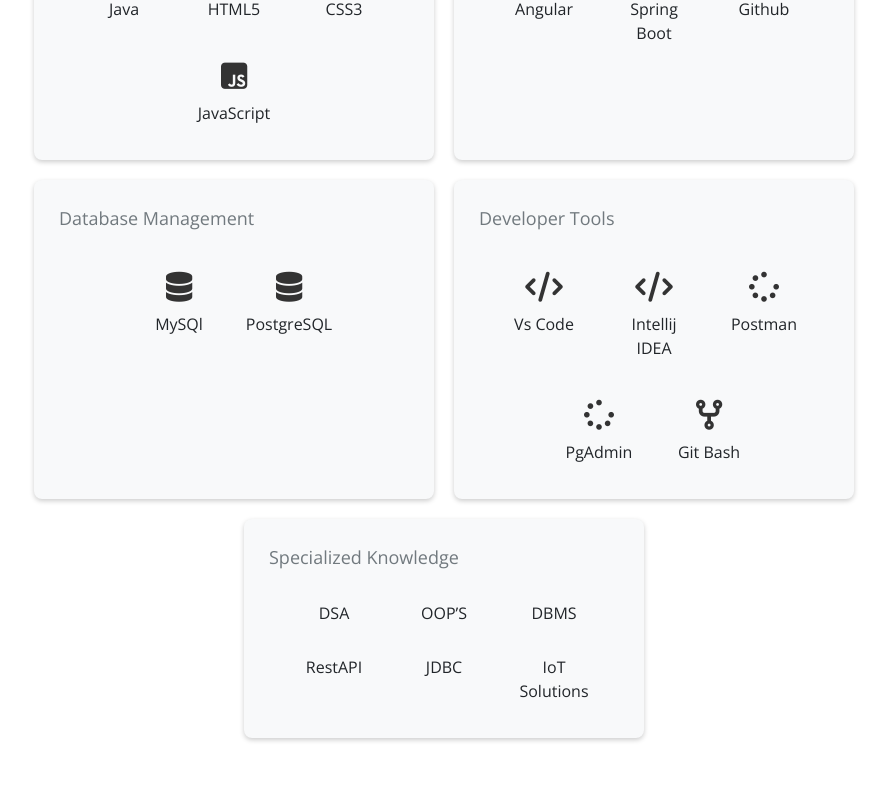
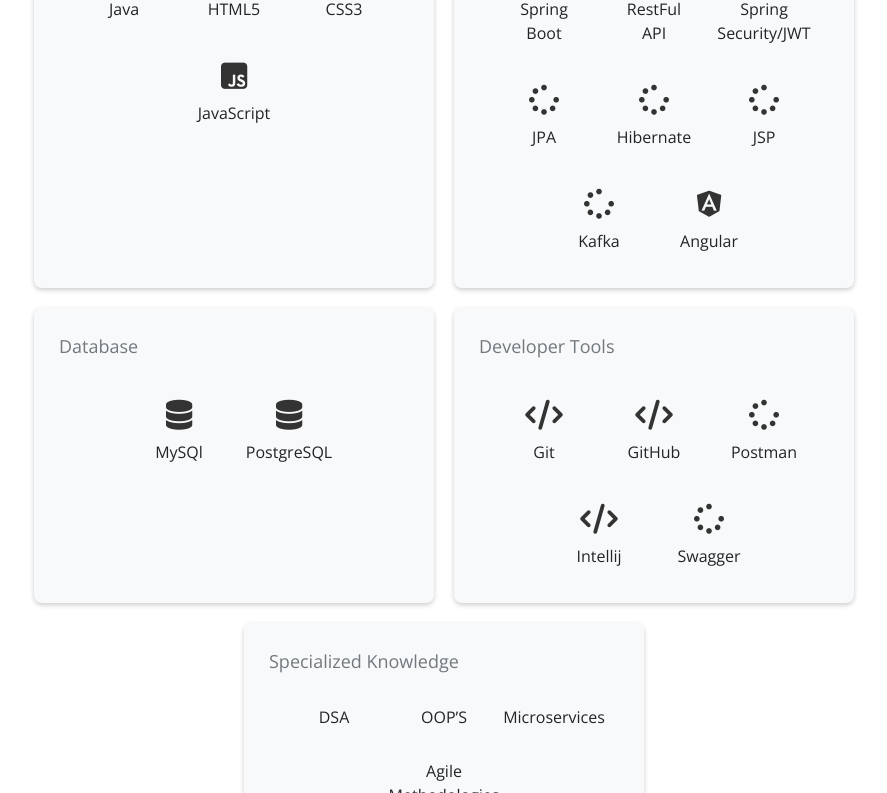
Before and after one commit to abhi2070/Portfolio, a plain HTML site: page index.html in a window 1280 px wide. Shown: the part 1458-2251 px from the top of the page, without its empty margins (196-1083 px from the left). Drawn offline with nearby package versions, Linux system fonts and the light colour scheme; a web font is replaced by a local one.

Commit message:
Updated exp and resume

```diff
--- a/index.html
+++ b/index.html
@@ -70,7 +70,7 @@
                 <div class="about-caption">
                     <h2 class="section-title mb-3">About Me</h2>
                     <p>
-                        As a Software Developer with over 1.5+ year of experience, I am passionate about building scalable and efficient applications that solve
+                        As a Software Developer with over 2+ year of experience, I am passionate about building scalable and efficient applications that solve
                         real-world problems. I enjoy crafting seamless user experiences and developing robust backend systems that drive performance and reliability.
                         <br>
                         <br>
@@ -92,7 +92,7 @@
             <h6 class="section-title mb-6">Skill & Technology</h6>
         <div class="skill-box">
             <div class="skill-item">
-                <button class="skill-toggle">Programming Languages</button>
+                <button class="skill-toggle">Languages</button>
                 <div class="skill-content" id="programming">
                     <div class="skill-icon"><i class="fab fa-java"></i>
                         <span>Java</span>
@@ -110,22 +110,37 @@
             </div>
 
             <div class="skill-item">
-                <button class="skill-toggle">Frameworks & Tools</button>
+                <button class="skill-toggle">Backend Tools & Frameworks</button>
                 <div class="skill-content" id="frameworks">
-                    <div class="skill-icon"><i class="fab fa-angular"></i>
-                        <span>Angular</span>
-                    </div>
                     <div class="skill-icon"><i class="fa fa-spinner"></i>
                         <span>Spring Boot</span>
                     </div>
-                    <div class="skill-icon"><i class="fab fa-github"></i>
-                        <span>Github</span>
+                    <div class="skill-icon"><i class="fa fa-spinner"></i>
+                        <span>RestFul API</span>
+                    </div>
+                    <div class="skill-icon"><i class="fa fa-spinner"></i>
+                        <span>Spring Security/JWT</span>
+                    </div>
+                    <div class="skill-icon"><i class="fa fa-spinner"></i>
+                        <span>JPA</span>
+                    </div>
+                    <div class="skill-icon"><i class="fa fa-spinner"></i>
+                        <span>Hibernate</span>
+                    </div>
+                    <div class="skill-icon"><i class="fa fa-spinner"></i>
+                        <span>JSP</span>
+                    </div>
+                    <div class="skill-icon"><i class="fa fa-spinner"></i>
+                        <span>Kafka</span>
+                    </div>
+                    <div class="skill-icon"><i class="fab fa-angular"></i>
+                        <span>Angular</span>
                     </div>
                 </div>
             </div>
 
             <div class="skill-item">
-                <button class="skill-toggle" >Database Management</button>
+                <button class="skill-toggle" >Database</button>
                 <div class="skill-content" id="database">
                     <div class="skill-icon">
                         <i class="fa fa-database"></i>
@@ -142,19 +157,19 @@
                 <button class="skill-toggle">Developer Tools</button>
                 <div class="skill-content" id="tools">
                     <div class="skill-icon"><i class="fa fa-code"></i>
-                        <span>Vs Code</span>
+                        <span>Git</span>
                     </div>
                     <div class="skill-icon"><i class="fa fa-code"></i>
-                        <span>Intellij IDEA</span>
+                        <span>GitHub</span>
                     </div>
                     <div class="skill-icon"><i class="fa fa-spinner"></i>
                         <span>Postman</span>
                     </div>
+                    <div class="skill-icon"><i class="fa fa-code"></i>
+                        <span>Intellij</span>
+                    </div>
                     <div class="skill-icon"><i class="fa fa-spinner"></i>
-                        <span>PgAdmin</span>
-                    </div>
-                    <div class="skill-icon"><i class="fa fa-code-fork"></i>
-                        <span>Git Bash</span>
+                        <span>Swagger</span>
                     </div>
                 </div>
             </div>
@@ -164,10 +179,8 @@
                 <div class="skill-content" id="specialized">
                     <div class="skill-icon"><span>DSA</span></div>
                     <div class="skill-icon"><span>OOP’S</span></div>
-                    <div class="skill-icon"><span>DBMS</span></div>
-                    <div class="skill-icon"><span>RestAPI</span></div>
-                    <div class="skill-icon"><span>JDBC</span></div>
-                    <div class="skill-icon"><span>IoT Solutions</span></div>
+                    <div class="skill-icon"><span>Microservices</span></div>
+                    <div class="skill-icon"><span>Agile Methodologies</span></div>
                 </div>
               </div>
            </div>
@@ -237,10 +250,12 @@
                     <article>
                         <h5 class="card-title">IdeaGenSys</h5>
                         <i>Software Developer | Java, SpringBoot, Angular, MySQL</i><br><br>
-                        <p>Built and improved EzyProcure’s frontend using Angular, making the UI more user-friendly and responsive for a smoother procurement experience.</p>
-                        <p>Developed and optimized RESTful APIs in Spring Boot, reducing response times by 40% and ensuring seamless communication between services. Integrated third-party APIs to enhance functionality and improve system interoperability.</p>
-                        <p>Worked on end-to-end API integration with the UI, improving data processing speed and delivering the project on time with zero major issues in production. Identified and resolved critical bugs, ensuring a smooth and error-free user experience.</p>
-                    </article>
+                        <p>Designed and developed robust backend REST APIs using Spring Boot, improving system efficiency and reducing response time by 35%.</p>
+                        <p>Integrated third-party APIs and services, enhancing system capabilities and ensuring smooth interoperability.</p>
+                        <p>Performed end-to-end API integration with frontend systems, ensuring accurate data delivery and a seamless user experience.</p>
+                        <p>Implemented backend validation, exception handling, and logging for improved error traceability and debugging.</p>
+                        <p>Participated in Agile ceremonies, sprint planning, and peer reviews, <b>contributing to 3+ successful production releases</b> with zero critical post-deployment issues.</p>
+                        </article>
                 </div>
 
                 <div class="about-img-holder">
```
Also changed, not shown: 1 other file.
